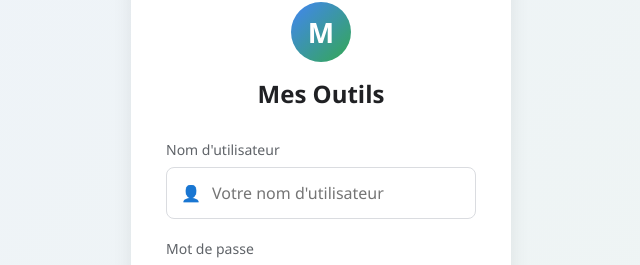
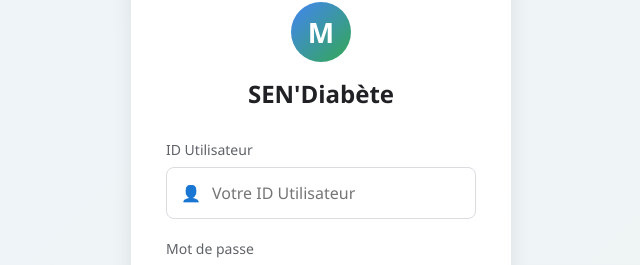
Before and after one commit to SEN-Diabete/Ecosysteme, a plain HTML site: page login.html in a window 1280 px wide. Shown: the part 149-414 px from the top of the page, without its empty margins (319-959 px from the left). Drawn offline with Linux system fonts and the light colour scheme.

Commit message:
Update login.html

```diff
--- a/login.html
+++ b/login.html
@@ -199,15 +199,15 @@
         <div class="login-card">
             <div class="logo">
                 <div class="logo-icon">M</div>
-                <h1>Mes Outils</h1>
+                <h1>SEN'Diabète</h1>
             </div>
 
             <form id="login-form">
                 <div class="form-group">
-                    <label for="username">Nom d'utilisateur</label>
+                    <label for="username">ID Utilisateur</label>
                     <div class="input-with-icon">
                         <div class="input-icon">👤</div>
-                        <input type="text" id="username" class="form-control" placeholder="Votre nom d'utilisateur" required>
+                        <input type="text" id="username" class="form-control" placeholder="Votre ID Utilisateur" required>
                     </div>
                 </div>
 
```
